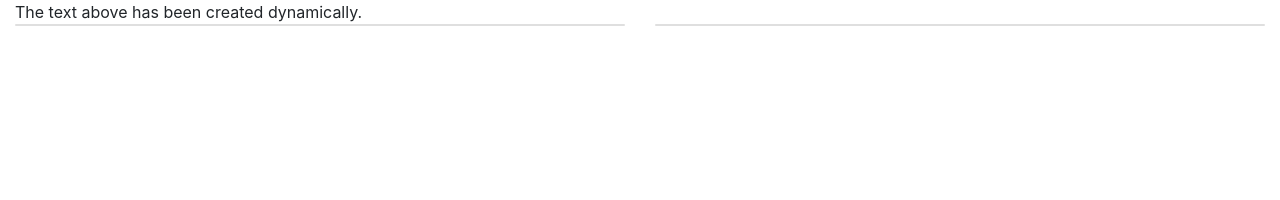
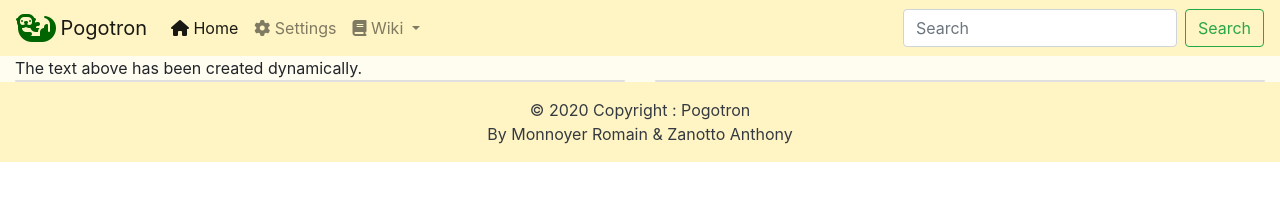
Before and after one commit to RomainMONNOYER/Phytotron, a plain HTML site: page graphes.html in a window 1280 px wide. Drawn offline with nearby package versions, Linux system fonts and the light colour scheme; no server answers.

Commit message:
style graph

```diff
--- a/graphes.html
+++ b/graphes.html
@@ -19,6 +19,42 @@
 </head>
 <body>
 
+    <!-- Navbar-->
+    <nav class="navbar navbar-expand-md navbar-light color_nav sticky-top">
+
+        <i class="fas fa-2x fa-otter"></i>&nbsp;
+        <a class="navbar-brand" href="index.html">Pogotron</a>
+        <button class="navbar-toggler" type="button" data-toggle="collapse" data-target="#navbarSupportedContent" aria-controls="navbarSupportedContent" aria-expanded="false" aria-label="Toggle navigation">
+            <span class="navbar-toggler-icon"></span>
+        </button>
+        <div class="collapse navbar-collapse" id="navbarSupportedContent">
+            <ul class="navbar-nav mr-auto">
+                <li class="nav-item active">
+                    <a class="nav-link" href="#"><i class = "fas fa-home"></i> Home <span class="sr-only">(current)</span></a>
+                </li>
+                <li class="nav-item">
+                    <a class="nav-link" href="#"> <i class="fas fa-cog"></i> Settings </a>
+                </li>
+                <li class="nav-item dropdown">
+                    <a class="nav-link dropdown-toggle" href="#" id="navbarDropdown" role="button" data-toggle="dropdown" aria-haspopup="true" aria-expanded="false">
+                        <i class="fas fa-book"></i> Wiki
+                    </a>
+                    <div class="dropdown-menu" aria-labelledby="navbarDropdown">
+                        <a class="dropdown-item" href="#">Vivarium</a>
+                        <a class="dropdown-item" href="#">Phytotron</a>
+                        <div class="dropdown-divider"></div>
+                        <a class="dropdown-item" href="graphes.html">Others...</a>
+                    </div>
+                </li>
+            </ul>
+            <form class="form-inline my-2 my-lg-0">
+                <input class="form-control mr-sm-2" type="search" placeholder="Search" aria-label="Search">
+                <button class="btn btn-outline-success my-2 my-sm-0" type="submit">Search</button>
+            </form>
+        </div>
+
+    </nav>
+    <div class = "background">
         <div class="container-fluid">
             <div id="div1">The text above has been created dynamically.</div>
             <div class="row">
@@ -34,10 +70,20 @@
                 </div>
             </div>
         </div>
+    </div>
 
+    <!-- footer -->
 
-
-
+    <footer class="py-3 color_nav">
+        <div class="container">
+            <p class="m-0 text-center text-dark">
+                © 2020 Copyright : Pogotron
+            </p>
+            <p class="m-0 text-center text-dark">
+                By Monnoyer Romain & Zanotto Anthony
+            </p>
+        </div>
+    </footer>
 
 
     <!-- JavaScript -->
```
Lines whose indentation alone changed are shown as unchanged.
